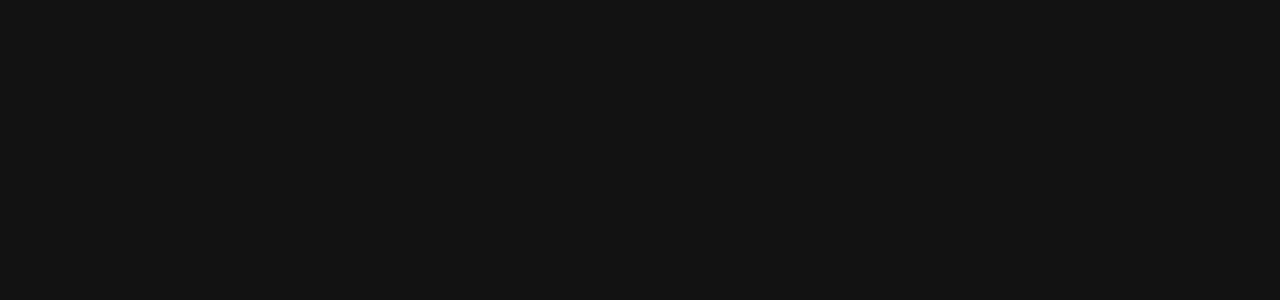
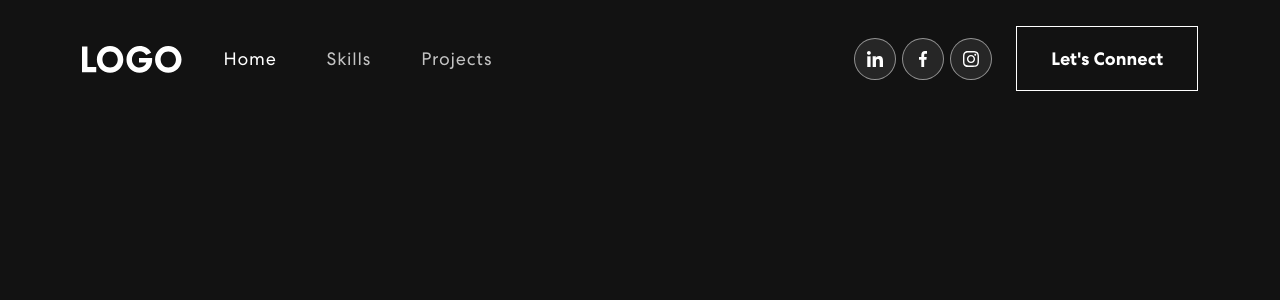
Before and after one commit to Asna1303/portfolio-using-reactjs, a React (Create React App) app: page / in a window 1280 px wide. Shown: the top 300 px of the page. Built offline with nearby package versions, Linux system fonts and the light colour scheme.

Commit message:
imported bootstrap component

```diff
--- a/src/App.js
+++ b/src/App.js
@@ -1,10 +1,11 @@
 import logo from './logo.svg';
 import './App.css';
-import {NavBar} from './components/NavBar'
+import {NavBar} from './components/NavBar';
+import 'bootstrap/dist/css/bootstrap.min.css';
 function App() {
   return (
     <div className="App">
-
+      <NavBar/>
     </div>
   );
 }
```
